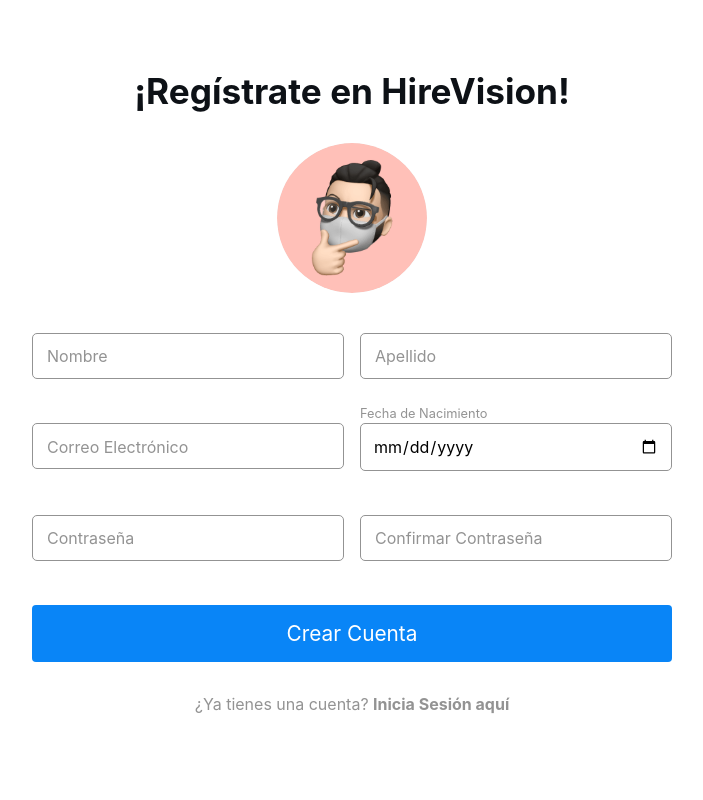
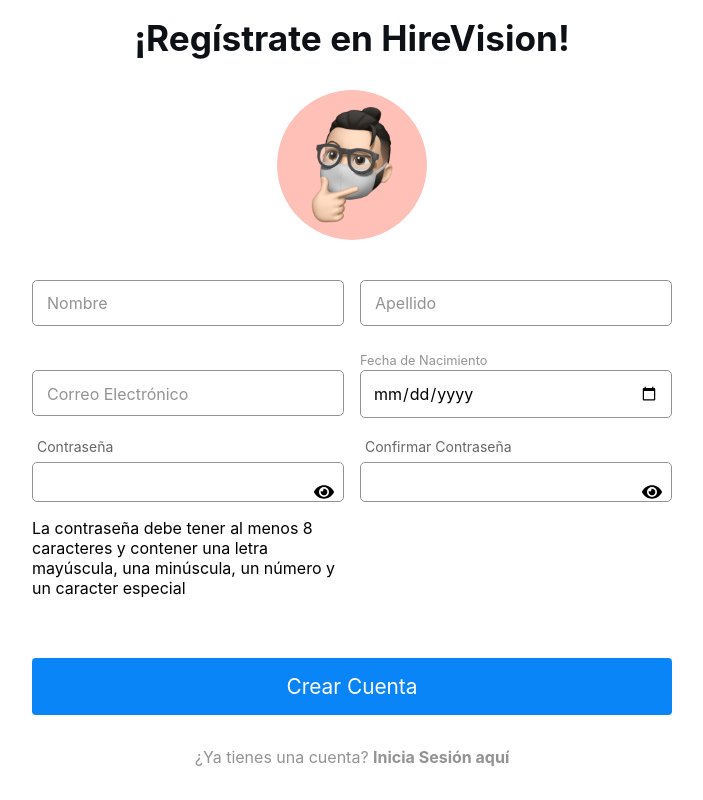
Before and after one commit to robinbuezo11/HireVision, a React (Create React App) app in the folder Frontend/: page /Signup in a window 1280 px wide. Shown: the whole page, without its empty margins (288-991 px from the left). Built offline with nearby package versions, Linux system fonts and the light colour scheme.

Commit message:
[add] Confirmacion de cuenta

```diff
--- a/Frontend/src/App.js
+++ b/Frontend/src/App.js
@@ -3,6 +3,7 @@ import Login from './Pages/Login/Login';
 import Signup from './Pages/Signup/Signup';
 import Admin from './Pages/Admin/Admin';
 import User from './Pages/User/User';
+import Confirm from './Pages/Confirm/Confirm';
 import './App.css';
 
 function App() {
@@ -13,6 +14,7 @@ function App() {
         <Route path="/Signup" element={<Signup/>} />
         <Route path="/Admin" element={<Admin/>} />
         <Route path="/User" element={<User/>} />
+        <Route path="/Confirm" element={<Confirm/>} />
       </Routes>
     </Router>
   );
--- a/Frontend/src/Pages/Admin/Admin.js
+++ b/Frontend/src/Pages/Admin/Admin.js
@@ -18,7 +18,7 @@ const Admin = () => {
         const user = JSON.parse(localStorage.getItem('user'));
 
         // Verifica si el usuario está logueado y es admin
-        if (!user || user.role !== 'admin') {
+        if (!user || user.admin == 0) {
             navigate('/');
         }
     }, [navigate]);
--- /dev/null
+++ b/Frontend/src/Pages/Confirm/Confirm.css
@@ -0,0 +1,23 @@
+.title-confirm {
+    margin: 0;
+}
+
+.span-email {
+    font-weight: 800;
+    color: var(--light-blue);
+}
+
+.form-confirm {
+    display: grid;
+    grid-template-columns: repeat(6, 4rem);
+    padding: .5rem;
+    gap: 1rem;
+}
+
+.code-confirm {
+    font-size: 1.5rem;
+    text-align: center;
+    padding: 0;
+    height: 4rem;
+    line-height: 4rem;
+}
--- /dev/null
+++ b/Frontend/src/Pages/Confirm/Confirm.js
@@ -0,0 +1,95 @@
+import React, { useState, useRef, useEffect } from 'react';
+import { useNavigate, useLocation } from 'react-router-dom';
+import './Confirm.css';
+
+const Confirm = () => {
+    const [values, setValues] = useState(['', '', '', '', '', '']);
+    const inputs = useRef([]);
+    const navigate = useNavigate();
+    const location = useLocation();
+    const email = location.state?.email || 'tu_correo@example.com';
+
+    // Función para manejar el cambio de los inputs
+    const handleChange = (e, index) => {
+        const value = e.target.value;
+        if (/^\d$/.test(value)) {
+            const newValues = [...values];
+            newValues[index] = value;
+            setValues(newValues);
+
+            if (index < 5 && value) {
+                inputs.current[index + 1].focus();
+            }
+
+            // Verificar si todos los campos están completos
+            if (newValues.every(val => val !== '')) {
+                confirmCode(newValues.join(''));
+            }
+        }
+    };
+
+    const handleKeyDown = (e, index) => {
+        if (e.key === 'Backspace') {
+            const newValues = [...values];
+            if (values[index]) {
+                newValues[index] = '';
+                setValues(newValues);
+            } else if (index > 0) {
+                inputs.current[index - 1].focus();
+                newValues[index - 1] = '';
+                setValues(newValues);
+            }
+        }
+    };
+
+    // Función para enviar el código de confirmación a la API
+    const confirmCode = (code) => {
+        fetch(`${process.env.REACT_APP_API_URL}/confirm`, {
+            method: 'POST',
+            headers: {
+                'Content-Type': 'application/json',
+            },
+            body: JSON.stringify({
+                email: email,
+                code: code,
+            }),
+        })
+        .then((res) => res.json())
+        .then((data) => {
+            if (data.err) {
+
+                alert(`Email: ${email}\n Code: ${code}\n Error: ${data.err}`); // Puedes usar Swal o cualquier otro modal
+            } else {
+                alert('¡Código confirmado con éxito!');
+                navigate('/'); // Redirige a otra página si es necesario
+            }
+        })
+        .catch((err) => {
+            alert(`Error: ${err.message}`); // Puedes usar Swal o cualquier otro modal
+        });
+    };
+
+    return (
+        <div className='container'>
+            <h1 className='title-confirm'>Confirmar Cuenta</h1>
+            <p>Ingrese el código de verificación enviado al correo <span className='span-email'>{email}</span></p>
+            <div className='form-confirm'>
+                {values.map((value, index) => (
+                    <input
+                        key={index}
+                        type='text'
+                        className='code-confirm'
+                        value={value}
+                        onChange={(e) => handleChange(e, index)}
+                        onKeyDown={(e) => handleKeyDown(e, index)}
+                        ref={el => inputs.current[index] = el}
+                        maxLength={1}
+                    />
+                ))}
+            </div>
+            <p className='login-signup'>¿No tienes una cuenta? <span className='navigate' onClick={() => navigate('/signup')}>Regístrate aquí</span> o ¿Ya tienes una cuenta? <span className='navigate' onClick={() => navigate('/')}>Inicia Sesión aquí</span></p>
+        </div>
+    );
+};
+
+export default Confirm;
--- a/Frontend/src/Pages/Signup/Signup.css
+++ b/Frontend/src/Pages/Signup/Signup.css
@@ -29,7 +29,7 @@ button.full-width:hover {
     background-color: var(--dark-blue);
 }
 
-.file-upload {
+.photo-upload {
     display: flex;
     flex-direction: column;
     align-items: center;
@@ -37,7 +37,7 @@ button.full-width:hover {
     cursor: pointer;
 }
 
-.file-upload:hover {
+.photo-upload:hover {
     opacity: 0.8;
 }
 
@@ -57,3 +57,40 @@ button.full-width:hover {
     height: 100%;
     object-fit: cover;
 }
+
+.password-group {
+    position: relative;
+    margin-bottom: 1.75rem;
+}
+
+.password-group input {
+    width: 100%;
+    padding-right: 2.5rem;
+    height: 2.5rem;
+}
+
+.password-group label {
+    position: absolute;
+    top: -1rem;
+    left: 0;
+    font-size: 0.875rem;
+    color: #666;
+    pointer-events: none;
+    transition: 0.2s ease all;
+}
+
+.password-group input:focus + label,
+.password-group input:not(:placeholder-shown) + label {
+    top: -1.75rem;
+    font-size: 0.75rem;
+    color: #333;
+}
+
+.toggle-visibility {
+    position: absolute;
+    right: 10px;
+    top: 30%;
+    transform: translateY(-100%);
+    cursor: pointer;
+    font-size: 1.25rem;
+}
--- a/Frontend/src/Pages/Signup/Signup.js
+++ b/Frontend/src/Pages/Signup/Signup.js
@@ -1,6 +1,7 @@
 import React, { useState } from 'react';
 import { useNavigate } from 'react-router-dom';
 import Swal from 'sweetalert2';
+import { FaEye, FaEyeSlash } from 'react-icons/fa';
 import './Signup.css';
 
 const Signup = () => {
@@ -11,8 +12,10 @@ const Signup = () => {
     const [email, setEmail] = useState('');
     const [birth_date, setBirth_date] = useState('');
     const [password, setPassword] = useState('');
+    const [confirmPassword, setConfirmPassword] = useState('');
     const [picture, setPicture] = useState('');
-    const [confirmPassword, setConfirmPassword] = useState('');
+    const [passwordVisible, setPasswordVisible] = useState(false);
+    const [confirmPasswordVisible, setConfirmPasswordVisible] = useState(false);
 
     // imagen previsualizada
     const handleImageChange = (e) => {
@@ -84,7 +87,7 @@ const Signup = () => {
                     icon: 'success',
                     confirmButtonText: 'Ok'
                 }).then(() => {
-                    navigate('/');
+                    navigate('/Confirm', { state: { email } });
                 });
             }
         })
@@ -101,7 +104,7 @@ const Signup = () => {
     return (
         <div className='container'>
             <h1>¡Regístrate en HireVision!</h1>
-            <div className="file-upload" onClick={triggerFileInput}>
+            <div className="photo-upload" onClick={triggerFileInput}>
                 <div className="image-preview-container">
                     <img src={imagePreview || 'https://via.placeholder.com/150'} alt="Foto de perfil" className="image-preview" />
                 </div>
@@ -131,14 +134,46 @@ const Signup = () => {
                     <input type='date' id='birthdate' name='birthdate' required placeholder=" " value={birth_date} onChange={(e) => setBirth_date(e.target.value)}/>
                     <label htmlFor='birthdate'>Fecha de Nacimiento</label>
                 </div>
-                <div className="form-group">
-                    <input type='password' id='password' name='password' required placeholder=" " value={password} onChange={(e) => setPassword(e.target.value)}/>
+                <div className="form-group password-group">
+                    <input
+                        type={passwordVisible ? 'text' : 'password'}
+                        id='password'
+                        name='password'
+                        required
+                        placeholder=" "
+                        value={password}
+                        onChange={(e) => setPassword(e.target.value)}
+                    />
                     <label htmlFor='password'>Contraseña</label>
+                    <span
+                        className="toggle-visibility"
+                        onClick={() => setPasswordVisible(!passwordVisible)}
+                    >
+                        {passwordVisible ? <FaEyeSlash /> : <FaEye />}
+                    </span>
+                    <div className="password-requirements">
+                        <p>La contraseña debe tener al menos 8 caracteres y contener una letra mayúscula, una minúscula, un número y un caracter especial</p>
+                    </div>
                 </div>
-                <div className="form-group">
-                    <input type='password' id='confirm-password' name='confirm-password' required placeholder=" " value={confirmPassword} onChange={(e) => setConfirmPassword(e.target.value)}/>
+                <div className="form-group password-group">
+                    <input
+                        type={confirmPasswordVisible ? 'text' : 'password'}
+                        id='confirm-password'
+                        name='confirm-password'
+                        required
+                        placeholder=" "
+                        value={confirmPassword}
+                        onChange={(e) => setConfirmPassword(e.target.value)}
+                    />
                     <label htmlFor='confirm-password'>Confirmar Contraseña</label>
+                    <span
+                        className="toggle-visibility"
+                        onClick={() => setConfirmPasswordVisible(!confirmPasswordVisible)}
+                    >
+                        {confirmPasswordVisible ? <FaEyeSlash /> : <FaEye />}
+                    </span>
                 </div>
+
                 <button type='submit' className='full-width' onClick={handleSubmit}>Crear Cuenta</button>
             </form>
             <p className='login-signup'>¿Ya tienes una cuenta? <span className='navigate' onClick={() => navigate('/')}>Inicia Sesión aquí</span></p>
--- a/Frontend/src/Pages/User/User.js
+++ b/Frontend/src/Pages/User/User.js
@@ -38,7 +38,7 @@ const User = () => {
             <div className='main'>
                 <Menu isOpen={menuOpen} onPanelChange={handlePanelChange} />
                 <div className='panel-section'>
-                  {activePanel === 'jobs' ? <Jobs /> : <Postulates />}
+                    {activePanel === 'jobs' ? <Jobs /> : <Postulates />}
                 </div>
             </div>
         </div>
```
